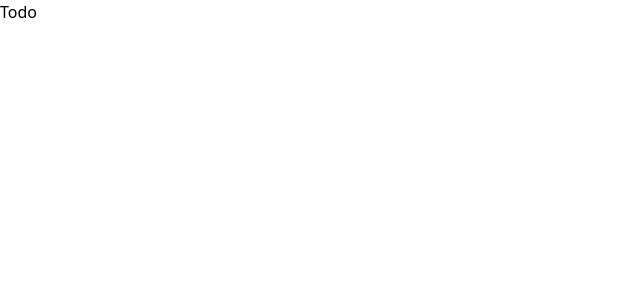
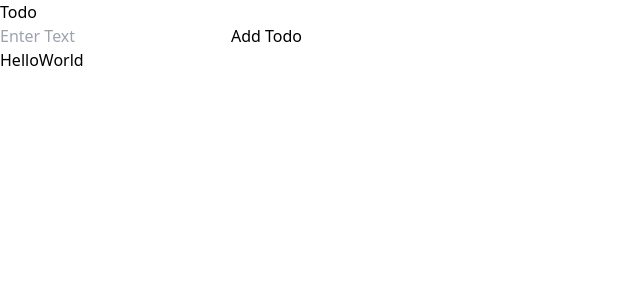
Before and after one commit to Nikhil-Jalandhra/Todo, a React (Vite) app: page / in a window 1280 px wide. Shown: the top 300 px of the page, without its empty margins (0-640 px from the left). Built offline with nearby package versions, Linux system fonts and the light colour scheme.

Commit message:
Completing Features of Todo App

```diff
--- a/src/App.jsx
+++ b/src/App.jsx
@@ -1,10 +1,13 @@
-
+import Todos from "./Components/Todos"
+import AddTodo from "./Components/AddTodo"
 
 function App() {
 
   return (
     <>
     <div className="text-[50px] text-black">Todo</div>
+    <AddTodo/>
+    <Todos/>
     </>
   )
 }
--- /dev/null
+++ b/src/Components/AddTodo.jsx
@@ -0,0 +1,31 @@
+import React from 'react';
+import { useState } from 'react';
+import { useDispatch} from 'react-redux';
+import { addTodo } from '../Slice/slice'
+
+function AddTodo() {
+
+    const dispatch = useDispatch()
+
+    const [text, setText] = useState("");
+
+    const handelSubmit = (e) =>{
+        e.preventDefault()
+        console.log("hlo")
+        dispatch(addTodo(text))
+    }
+
+
+
+
+  return (
+    <div>
+        <form onSubmit={handelSubmit} >
+        <input type="text" placeholder='Enter Text' value={text} onChange={(e) => setText(e.target.value) } />
+        <button type='submit' >Add Todo</button>
+        </form>
+    </div>
+  );
+}
+
+export default AddTodo;
--- /dev/null
+++ b/src/Components/Todos.jsx
@@ -0,0 +1,19 @@
+import React from 'react';
+import { useSelector, useDispatch } from 'react-redux';
+import { deleteTodo } from '../Slice/slice'
+
+
+function Todos() {
+
+    const todos = useSelector(state => state.todos)
+
+  return (
+    <div>
+      {todos.map((todo,index)=>(
+        <h1 key={index}>{todo.Text}</h1>
+      ))}
+    </div>
+  );
+}
+
+export default Todos;
--- a/src/Slice/slice.js
+++ b/src/Slice/slice.js
@@ -21,6 +21,6 @@ export const todoreducer = createSlice({
         }
 })
 
-export const { addTodo,deleteTodo } = todoreducer.actions
+export const { addTodo, deleteTodo } = todoreducer.actions
 
 export default todoreducer.reducer
```
